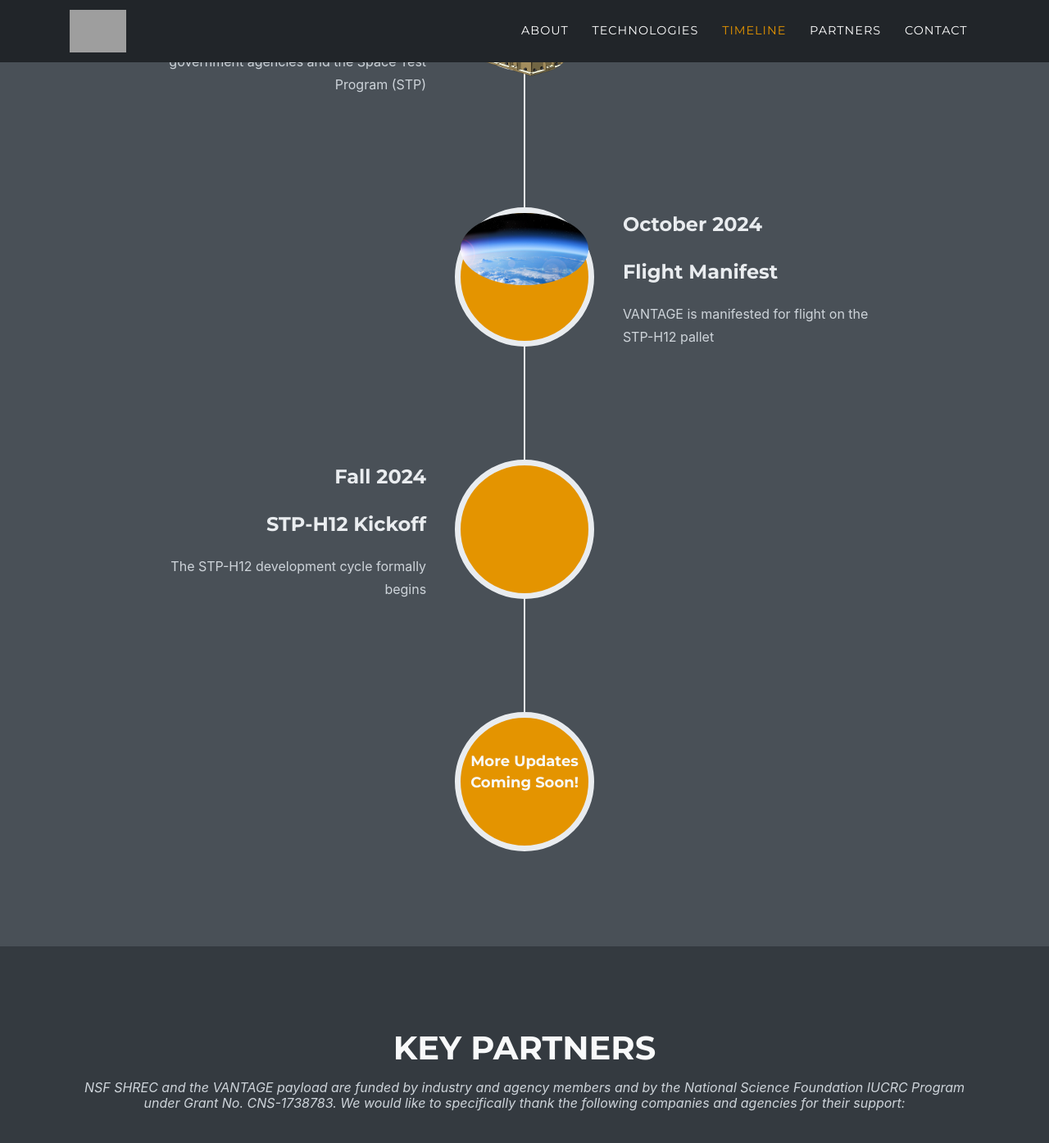
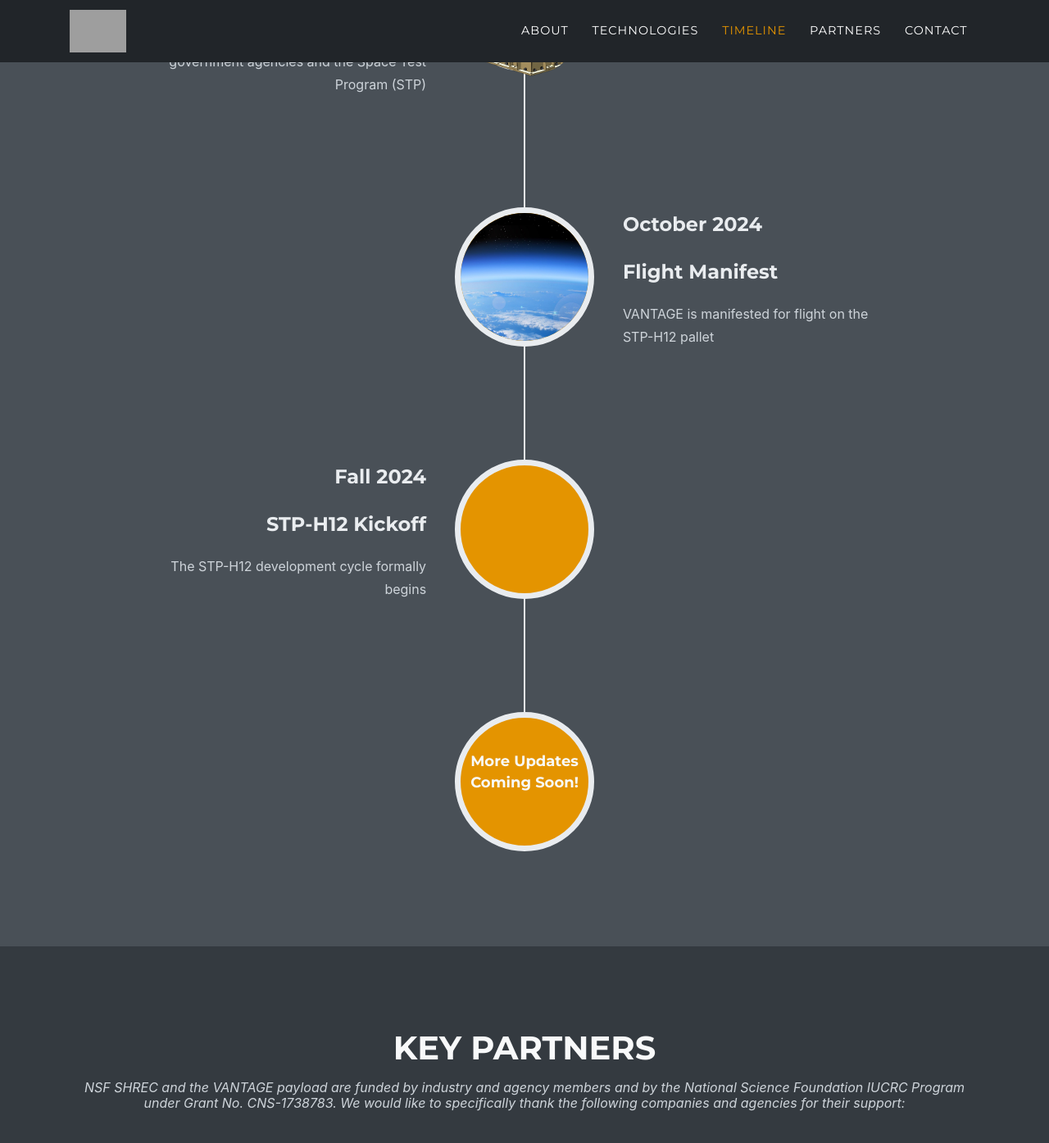
Before and after one commit to CHREC/chrec.github.io, a Jekyll site: the page built from index.md, in a window 1280 px wide and 1400 px high, scrolled down 3880 px. Shown: the top 1395 px of the window at 82% size. Built offline with Jekyll 4.4.1, drawn with Linux system fonts in a browser that asks for light colours; some web fonts are replaced; grey boxes are pictures that could not be loaded.

Commit message:
Additional timeline fixes

```diff
--- a/_sass/layout/_timeline.scss
+++ b/_sass/layout/_timeline.scss
@@ -50,7 +50,8 @@
     }
     .timeline-image {
       position: absolute;
-      z-index: 100;
+      //z-index: 100;
+      z-index: auto;
       left: 0;
       width: 80px;
       height: 80px;
```
Also changed, not shown: assets/img/timeline/earth-space-original.jpg (added), assets/img/timeline/earth-space.jpg.
